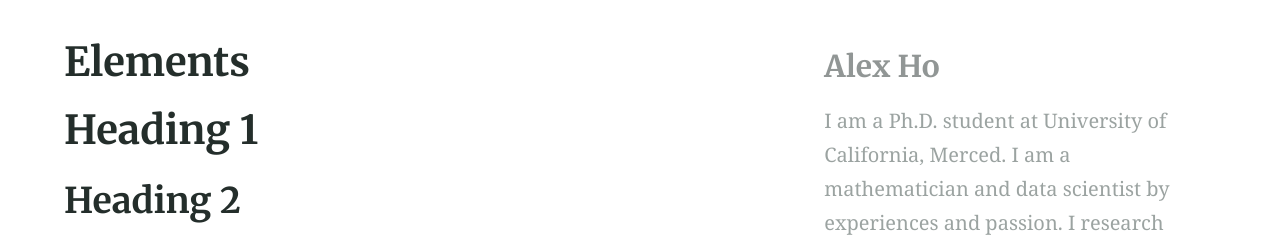
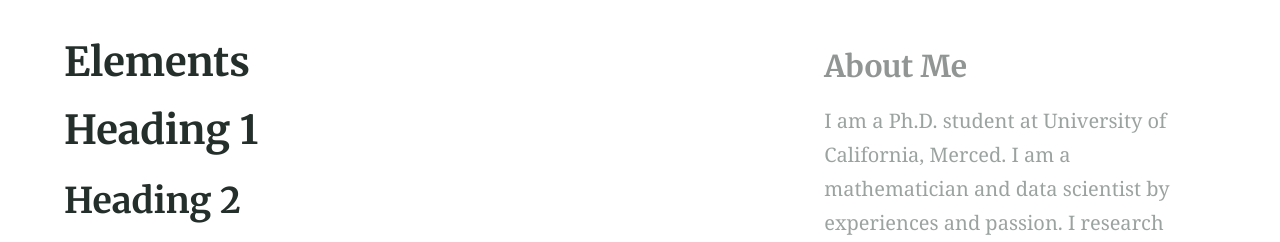
Before and after one commit to aho38/aho38.github.io, a Jekyll site: the page built from about_me.md, in a window 1280 px wide. Shown: the part 424-666 px from the top of the page. Built offline with Jekyll 4.4.1, drawn with Linux system fonts in a browser that asks for light colours.

Commit message:
Update site-aside.html

```diff
--- a/_includes/site-aside.html
+++ b/_includes/site-aside.html
@@ -7,7 +7,7 @@
 
   {% elsif page.layout == "page" or page.layout == "home" or page.layout == "blog" %}
     <section class="section  section--description">
-      <h3>Alex Ho</h3>
+      <h3>About Me</h3>
       <p>{{ site.description }}</p>
       {% include nav-social.html %}
     </section>
```
